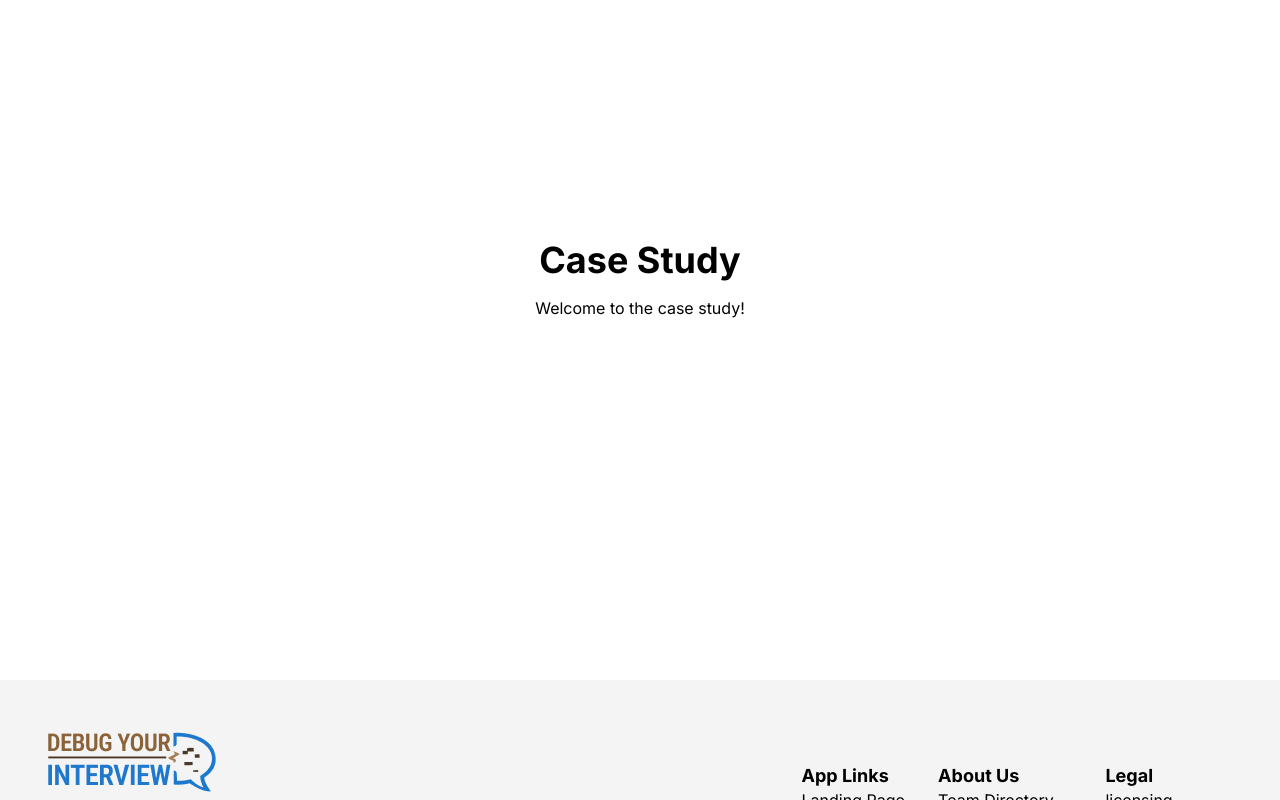
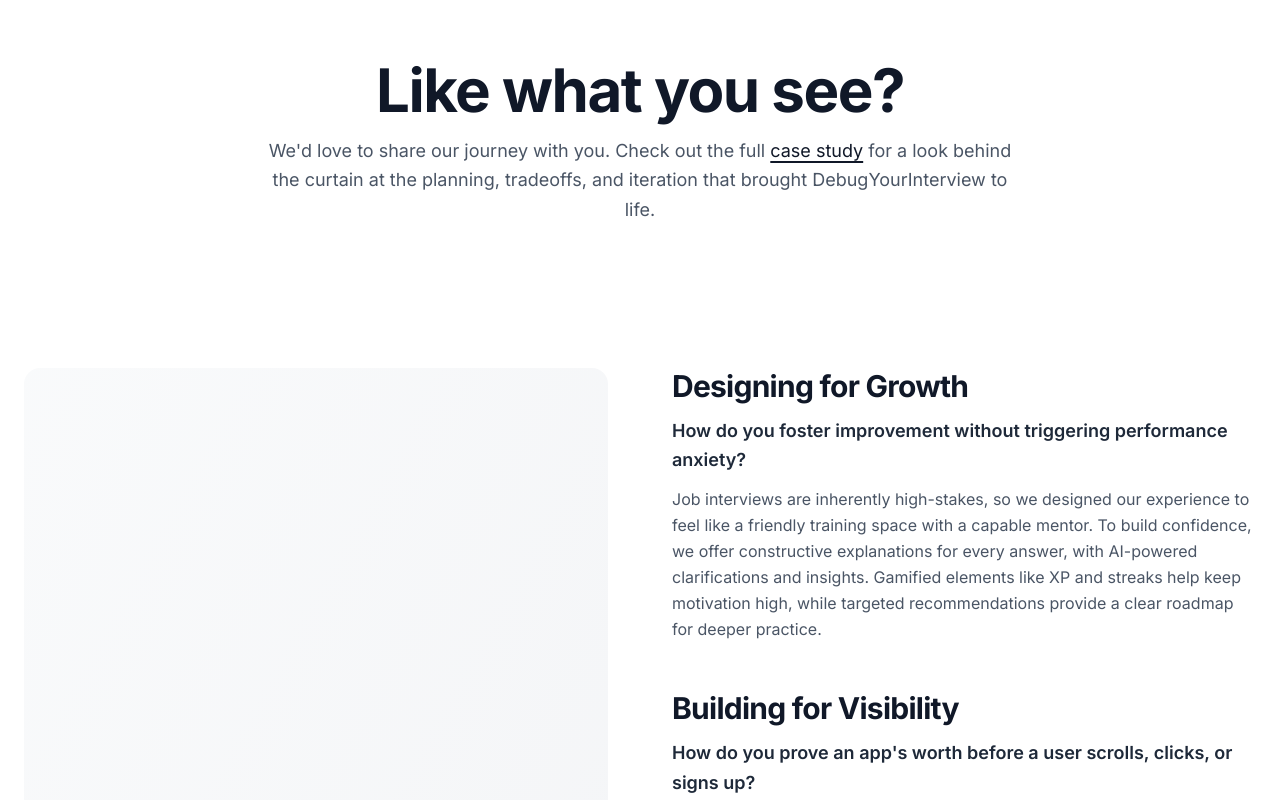
Before and after one commit to chingu-voyages/V59-tier3-team-39, a React (Vite) app in the folder frontend/: page /casestudy in a window 1280 px wide. Shown: the part 120-920 px from the top of the page. Built offline with nearby package versions, Linux system fonts and the light colour scheme.

Commit message:
Created the Case Study page component

```diff
--- a/frontend/src/pages/CaseStudy.tsx
+++ b/frontend/src/pages/CaseStudy.tsx
@@ -1,9 +1,28 @@
+import { CaseStudyFigure } from '../components/case-study/CaseStudyFigure'
+import { CaseStudyLink } from '../components/case-study/CaseStudyLink'
+import { Header } from '../components/case-study/Header'
+import { ContentBody } from '../components/case-study/ContentBody'
+
 const CaseStudy = () => {
   return (
-    <div className="flex flex-col items-center justify-center h-screen">
-      <h1 className="text-4xl font-bold">Case Study</h1>
-      <p className="mt-4">Welcome to the case study!</p>
-    </div>
+    <main className="min-h-screen bg-white pt-25">
+      <Header />
+
+      <section className="px-6 py-8 md:py-12 lg:py-16">
+        <div className="max-w-7xl mx-auto">
+          <div className="grid grid-cols-1 lg:grid-cols-2 gap-8 lg:gap-12 xl:gap-16">
+            <div className="w-full order-1 lg:order-1">
+              <CaseStudyFigure />
+            </div>
+
+            <div className="w-full order-2 lg:order-2 flex flex-col justify-center">
+              <ContentBody />
+              <CaseStudyLink href="#" />
+            </div>
+          </div>
+        </div>
+      </section>
+    </main>
   )
 }
 
```
